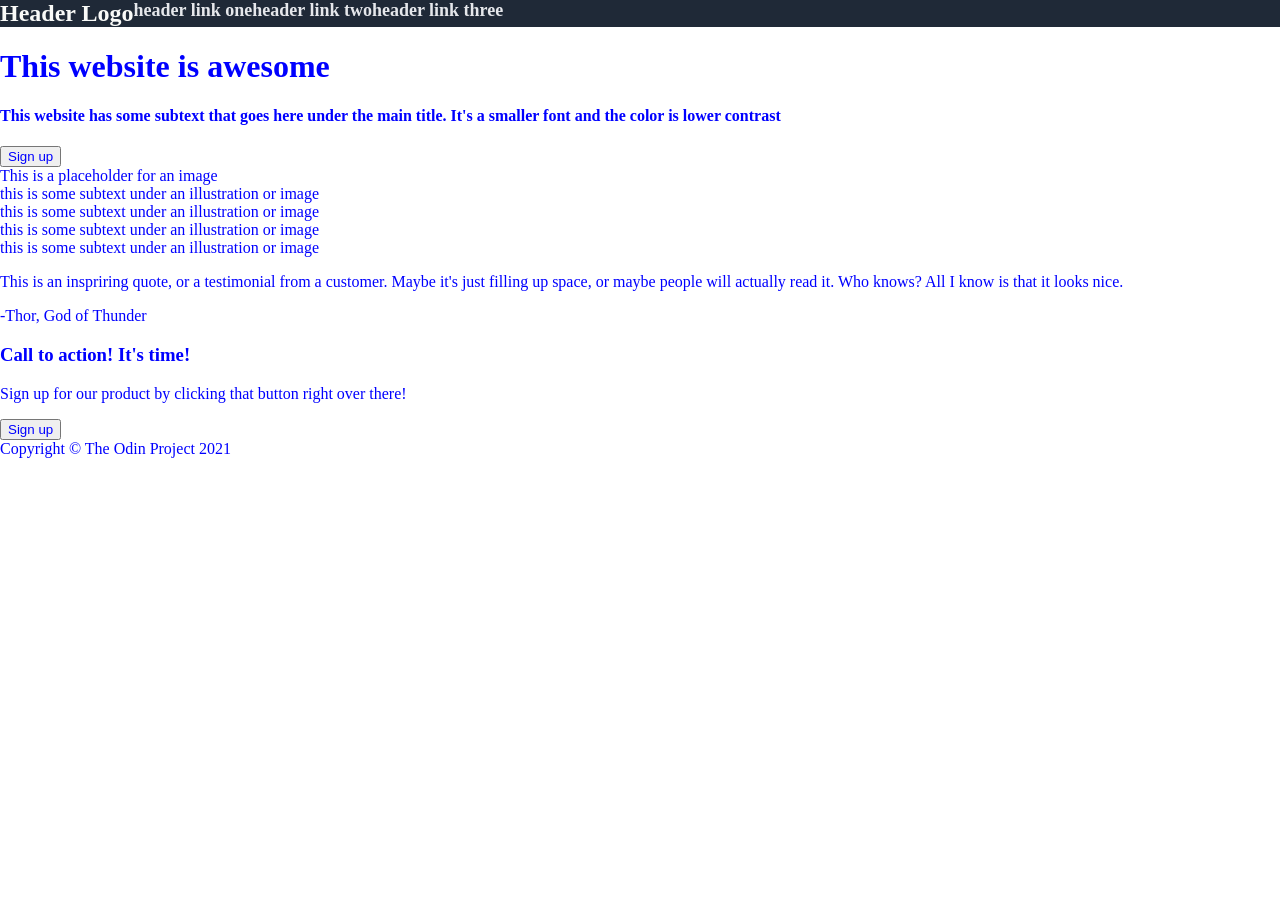
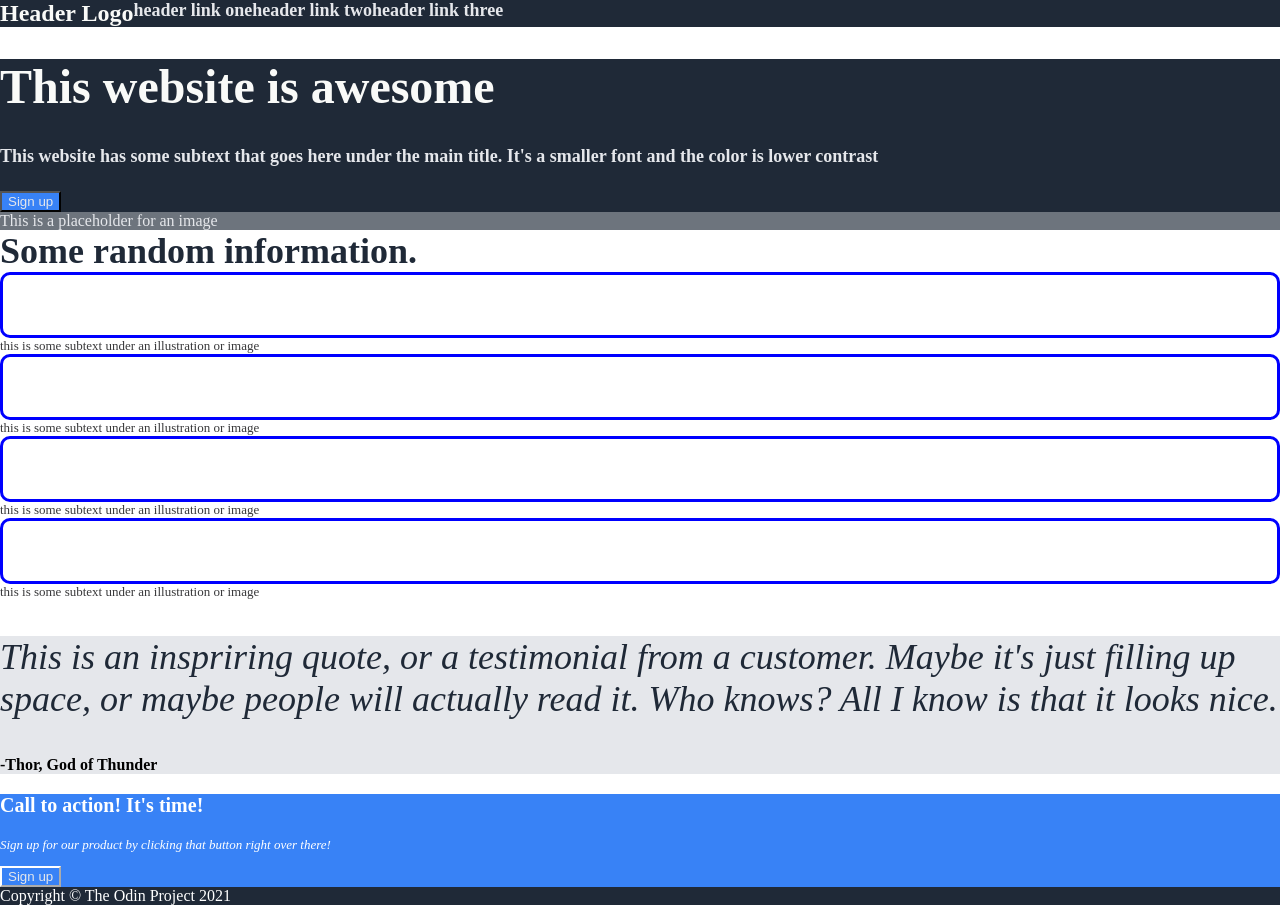
Before and after one commit to mcfidgi/Landing-Page, a plain HTML site: page index.html in a window 1280 px wide. Before the commit the page ends 800 px from the top, so only its background shows below. Drawn offline with Linux system fonts and the light colour scheme.

Commit message:
Fine-tuned CSS, adjusted fonts.

```diff
--- a/index.html
+++ b/index.html
@@ -22,6 +22,9 @@
             <button class="button1" type="button">Sign up</button>
         </div>
         <div class="RightSide">This is a placeholder for an image</div>
+    </div>
+    <div class="RandomInfo">
+        Some random information.
     </div>
     <div class="SecondSection">
         <div class="ImageSubsection">
--- a/style.css
+++ b/style.css
@@ -37,10 +37,23 @@ h2 {
 
 .FirstSection {
     color:  blue;
+    background-color: #1F2937;
+
 }
 
 .FirstSection {
     color:  blue;
+}
+
+h1 {
+    font-size: 48px;
+    font-weight: extra-bold;
+    color: #F9FAF8
+}
+
+h4 {
+    font-size: 18px;
+    color: #E5E7EB;
 }
 
 .LeftSide {
@@ -49,11 +62,19 @@ h2 {
 
 
 .button1 {
-    color:  blue;
+    color:  #E5E7EB;
+    background-color: #3882f6;
+
 }
 
 .RightSide {
-    color:  blue;
+    color: #E5E7EB;
+    background-color: #6D747D;}
+
+.RandomInfo {
+    color: #1F2937;
+    font-size: 36px;
+    font-weight: 800;
 }
 
 .SecondSection {
@@ -66,22 +87,33 @@ h2 {
 
 .ImageSpot {
     color:  blue;
+    border-radius: 10px;
+    border-style: solid;
+    border-width: small;
+    padding: 30px ;
 }
 
 .ImageText {
-    color:  blue;
+    color:  rgb(56, 56, 58);
+    font-size: small;
 }
 
 .ThirdSection {
     color:  blue;
+    background-color: #E5E7EB;
 }
 
 p {
-    color:  blue;
+    color: #1F2937;
+    font-size: 36px;
+    font-weight: 100;
+    font-style: italic;
+
 }
 
 .QuoteAttribute {
-    color:  blue;
+    color:  black;
+    font-weight: bold;
 }
 
 .FourthSection {
@@ -89,19 +121,24 @@ p {
 }
 
 .BlueBox {
-    color:  blue;
+    color:  white;
+    background-color: #3882f6;
 }
 
 .LeftSide2 {
-    color:  blue;
+    color:  white;
 }
 
 h3 {
-    color:  blue;
+    font-size: 20px;
+    font-weight: bold;
 }
 
 .BlueBoxText {
-    color:  blue;
+    color:  white;
+    font-weight: lighter;
+    font-size: small;
+
 }
 
 .RightSide2 {
@@ -109,13 +146,16 @@ h3 {
 }
 
 .button2 {
-    color:  blue;
+    color:  #E5E7EB;
+    background-color: #3882f6;
+    border-color: white;
 }
 
 .Footer {
     color:  blue;
+    background-color: #1F2937;
 }
 
 .FooterText {
-    color:  blue;
+    color:  white;
 }
```
